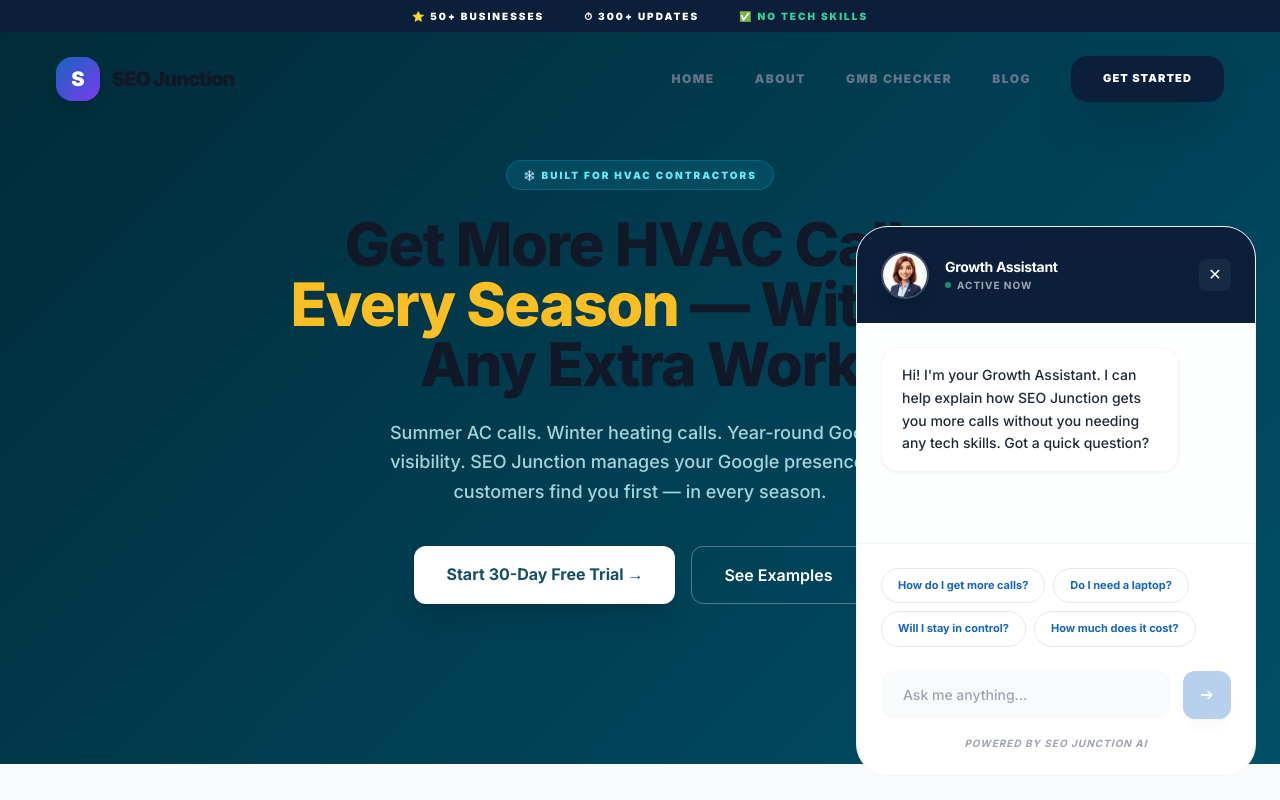
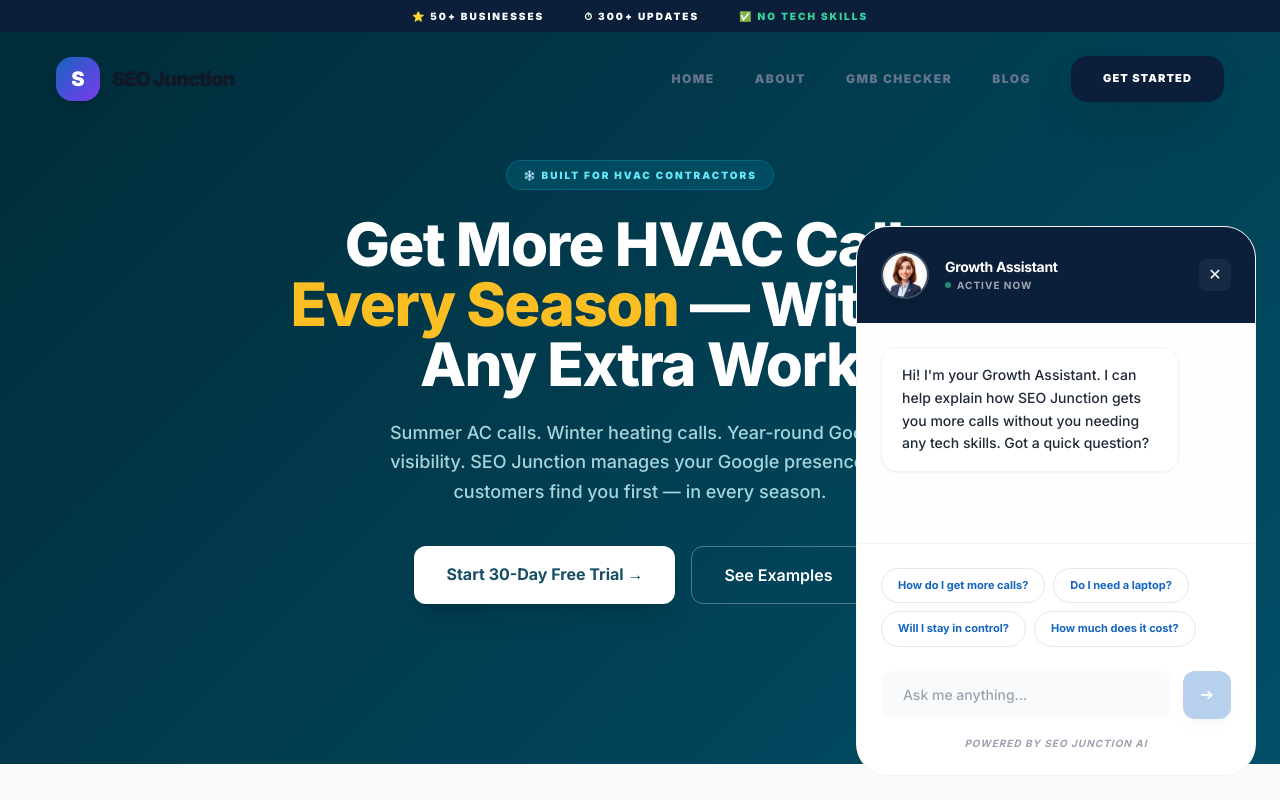
Before and after one commit to mobeen00381/seo-junction, a Next.js app: page /seo-for-hvac in a window 1280 px wide. Shown: the top 800 px of the page. Built offline with nearby package versions, Linux system fonts and the light colour scheme.

Commit message:
fix: comprehensive mobile responsiveness and font contrast for light/dark modes

```diff
--- a/src/app/gmb-checker/page.tsx
+++ b/src/app/gmb-checker/page.tsx
@@ -132,7 +132,7 @@
         {step === 'input' && (
           <div className="animate-in fade-in slide-in-from-bottom-8 duration-700">
              <div className="text-center mb-16">
-                <div className="inline-block px-4 py-1.5 rounded-full bg-primary/10 text-primary text-[10px] font-black uppercase tracking-[3.2px] mb-6 border border-primary/10">Neural GMB Audit 4.0</div>
+                <div className="inline-block px-4 py-1.5 rounded-full bg-primary/10 text-primary text-[10px] font-black uppercase tracking-[3.2px] mb-12 border border-primary/10">Neural GMB Audit 4.0</div>
                 <h1 className="text-5xl md:text-7xl font-black text-slate-900 tracking-tighter mb-6 leading-none">
                    The <span className="text-primary italic">Answers</span> are<br />
                    changing. Are you?
--- a/src/app/seo-for-electricians/page.tsx
+++ b/src/app/seo-for-electricians/page.tsx
@@ -18,7 +18,7 @@
       <section style={{background:'linear-gradient(135deg,#1E1B4B,#312E81)'}} className="px-6 py-40 text-center text-white">
         <div className="max-w-3xl mx-auto">
           <div className="inline-block text-[10px] font-black tracking-[2px] uppercase px-4 py-1.5 rounded-full mb-6 border" style={{background:'rgba(245,158,11,0.2)',borderColor:'rgba(245,158,11,0.4)',color:'#FCD34D'}}>⚡ High-Voltage Growth SEO</div>
-          <h1 className="text-4xl md:text-6xl font-extrabold mb-6 leading-tight tracking-tight text-center">
+          <h1 className="text-4xl md:text-6xl font-extrabold mb-6 leading-tight tracking-tight text-center text-white">
             The Number #1 Choice For <br /><span className="text-amber-400">Electrical Calls</span> — 100% Autopilot
           </h1>
           <p className="mb-10 text-lg opacity-80 max-w-xl mx-auto leading-relaxed text-indigo-50 font-medium italic">When homeowners search 'emergency electrician' or 'panel upgrade near me', your company should be the top result. We automate your expertise on Google daily.</p>
--- a/src/app/seo-for-hvac/page.tsx
+++ b/src/app/seo-for-hvac/page.tsx
@@ -18,7 +18,7 @@
       <section style={{background:'linear-gradient(135deg,#012B38,#014F68)'}} className="px-6 py-40 text-center text-white">
         <div className="max-w-3xl mx-auto">
           <div className="inline-block text-[10px] font-black tracking-[2px] uppercase px-4 py-1.5 rounded-full mb-6 border" style={{background:'rgba(8,145,178,0.2)',borderColor:'rgba(8,145,178,0.4)',color:'#67E8F9'}}>❄️ Built for HVAC Contractors</div>
-          <h1 className="text-4xl md:text-6xl font-extrabold mb-6 leading-tight tracking-tight text-center">
+          <h1 className="text-4xl md:text-6xl font-extrabold mb-6 leading-tight tracking-tight text-center text-white">
             Get More HVAC Calls<br /><span className="text-amber-400">Every Season</span> — Without<br />Any Extra Work
           </h1>
           <p className="mb-10 text-lg opacity-80 max-w-xl mx-auto leading-relaxed text-cyan-100 font-medium">Summer AC calls. Winter heating calls. Year-round Google visibility. SEO Junction manages your Google presence so customers find you first — in every season.</p>
--- a/src/app/seo-for-plumbers/page.tsx
+++ b/src/app/seo-for-plumbers/page.tsx
@@ -18,7 +18,7 @@
       <section style={{background:'linear-gradient(135deg,#0B1F3A,#162944)'}} className="px-6 py-40 text-center text-white">
         <div className="max-w-3xl mx-auto">
           <div className="inline-block text-[10px] font-black tracking-[2px] uppercase px-4 py-1.5 rounded-full mb-6 border" style={{background:'rgba(21,101,192,0.2)',borderColor:'rgba(21,101,192,0.4)',color:'#90CAF9'}}>🔧 Built for Plumbing Companies</div>
-          <h1 className="text-4xl md:text-6xl font-extrabold mb-6 leading-tight tracking-tight text-center">
+          <h1 className="text-4xl md:text-6xl font-extrabold mb-6 leading-tight tracking-tight text-center text-white">
             Get Your Plumbing Business<br /><span className="text-amber-400">to the Top of Google</span><br />On 100% Autopilot
           </h1>
           <p className="text-blue-100 opacity-80 mb-10 text-lg max-w-xl mx-auto leading-relaxed">You fix pipes. We fix your Google ranking. We build your website, manage your GMB profile, and post fresh plumbing content every week — automatically.</p>
--- a/src/app/seo-for-roofers/page.tsx
+++ b/src/app/seo-for-roofers/page.tsx
@@ -18,7 +18,7 @@
       <section style={{background:'linear-gradient(135deg,#0F172A,#334155)'}} className="px-6 py-40 text-center text-white">
         <div className="max-w-3xl mx-auto">
           <div className="inline-block text-[10px] font-black tracking-[2px] uppercase px-4 py-1.5 rounded-full mb-6 border" style={{background:'rgba(245,158,11,0.2)',borderColor:'rgba(245,158,11,0.4)',color:'#FCD34D'}}>🏠 High-Authority Roofing SEO</div>
-          <h1 className="text-4xl md:text-6xl font-extrabold mb-6 leading-tight tracking-tight text-center">
+          <h1 className="text-4xl md:text-6xl font-extrabold mb-6 leading-tight tracking-tight text-center text-white">
             The Number #1 Choice For <br /><span className="text-amber-400">Roofing Leads</span> — 100% Autopilot
           </h1>
           <p className="mb-10 text-lg opacity-80 max-w-xl mx-auto leading-relaxed text-blue-50 font-medium italic">When homeowners search 'roof leak repair' or 'best roofer near me', your company should be the top result. We automate your expertise on Google daily.</p>
--- a/src/components/AIAssistant.tsx
+++ b/src/components/AIAssistant.tsx
@@ -88,7 +88,7 @@
 
       {/* ── CHAT WINDOW ── */}
       {isOpen && (
-        <div className="w-[360px] md:w-[400px] h-[550px] max-h-[85vh] bg-white dark:bg-slate-900 rounded-[32px] shadow-4xl flex flex-col overflow-hidden border border-gray-100 dark:border-slate-800 animate-in zoom-in-95 fade-in duration-300 origin-bottom-right">
+        <div className="w-[calc(100vw-48px)] max-w-[400px] h-[550px] max-h-[85vh] bg-white dark:bg-slate-900 rounded-[32px] shadow-4xl flex flex-col overflow-hidden border border-gray-100 dark:border-slate-800 animate-in zoom-in-95 fade-in duration-300 origin-bottom-right">
           {/* Header */}
           <div className="bg-navy p-6 flex justify-between items-center text-white">
             <div className="flex items-center gap-4">
--- a/src/components/Navbar.tsx
+++ b/src/components/Navbar.tsx
@@ -35,7 +35,7 @@
 
           <Link href="/" className="flex items-center gap-2 md:gap-3 group">
             <div className="w-10 h-10 md:w-11 md:h-11 rounded-2xl flex items-center justify-center text-white font-black text-lg md:text-xl transition-transform group-hover:scale-110 shadow-lg shadow-primary/20" style={{ background: 'var(--premium-gradient)' }}>S</div>
-            <span className="font-black text-gray-900 dark:text-white text-lg md:text-xl tracking-tighter">SEO Junction</span>
+            <span className={`font-black text-lg md:text-xl tracking-tighter transition-colors ${isScrolled || isMenuOpen ? 'text-gray-900 dark:text-white' : 'text-gray-900 dark:text-white md:text-gray-900'}`}>SEO Junction</span>
           </Link>
 
           {/* Desktop Links - Optimized Spacing */}
```
